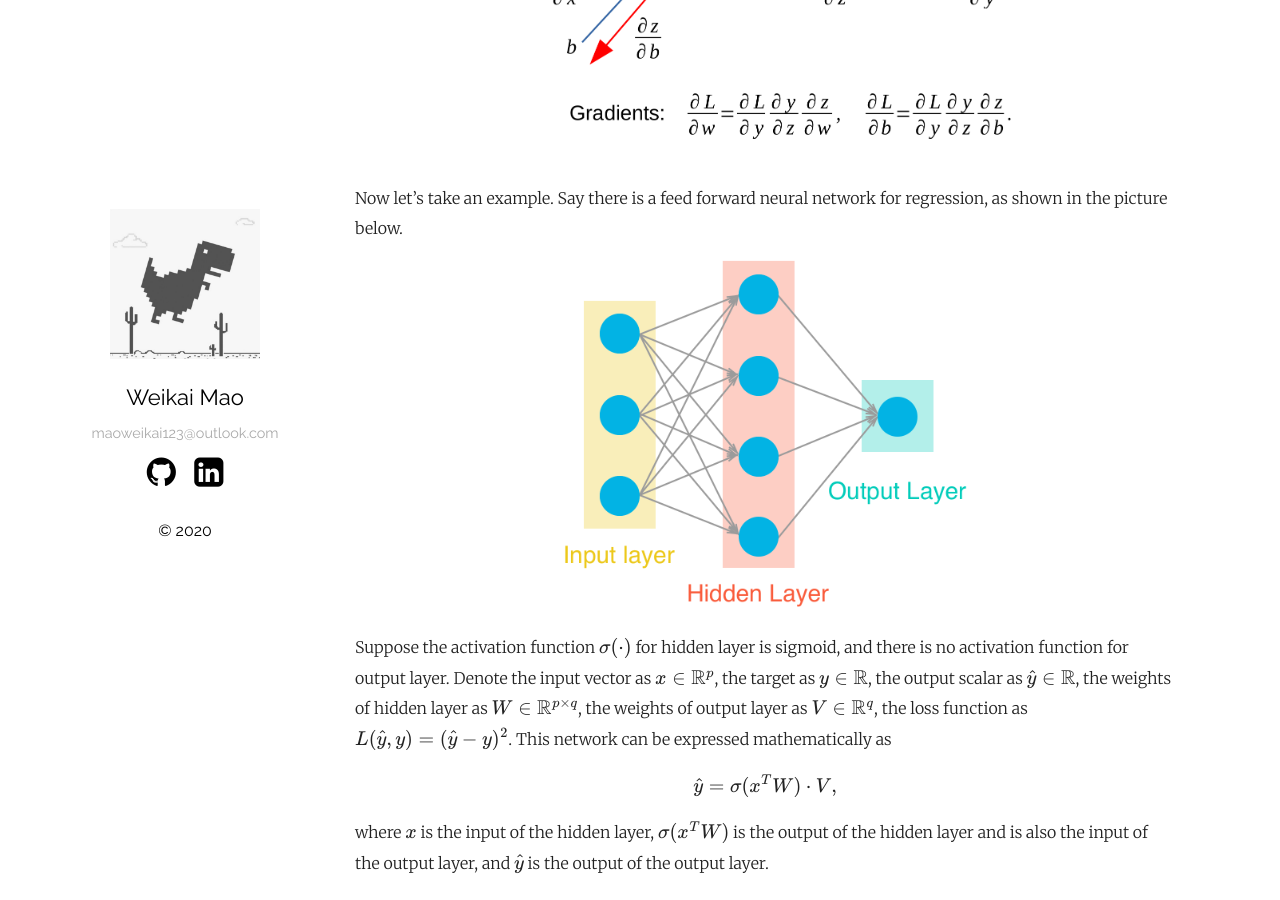
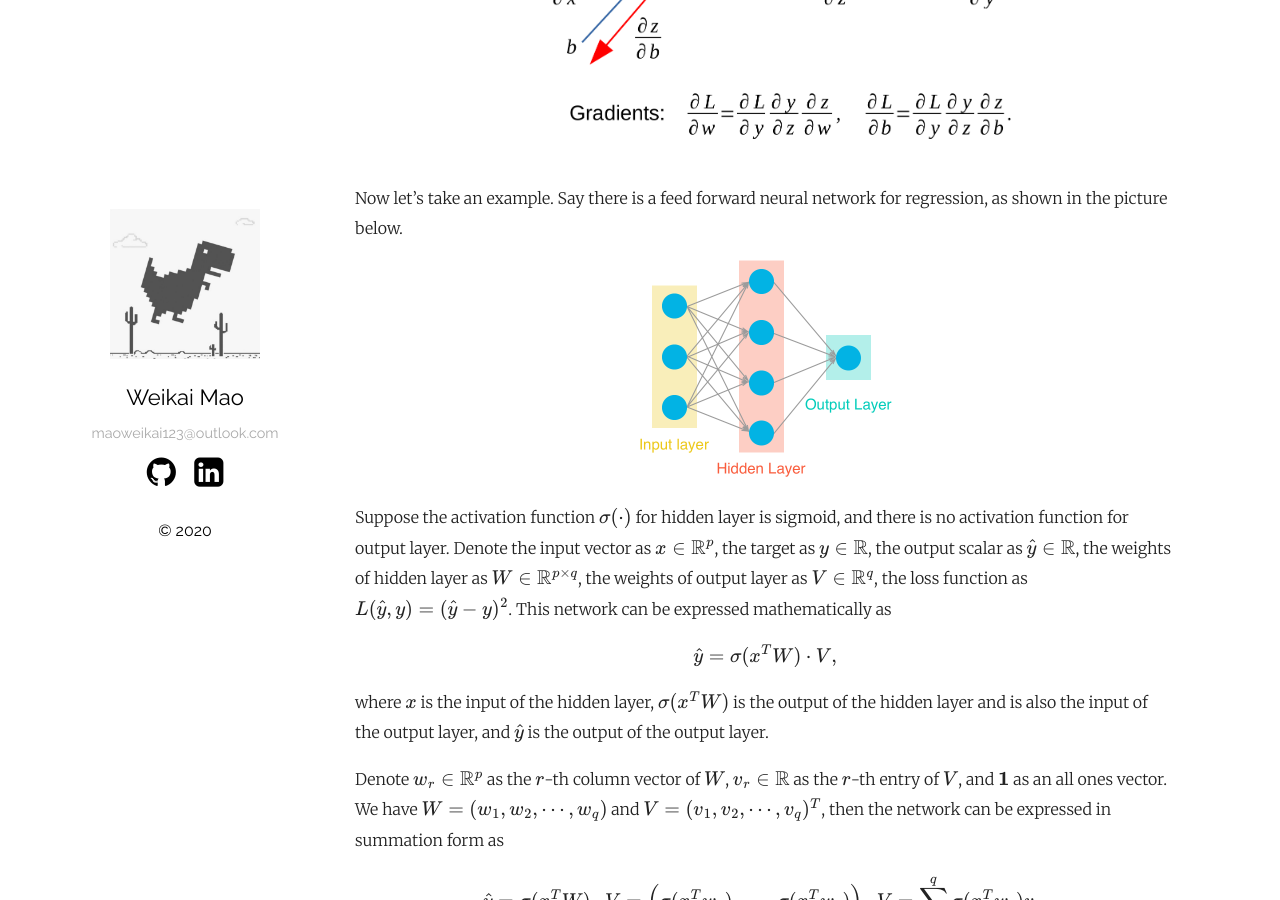
Before and after one commit to WalkerMao/walkermao.github.io, a Jekyll site: the page built from _posts/2020-03-20-Training-NNs.md, in a window 1280 px wide and 900 px high, scrolled down 1484 px. Built offline with Jekyll 4.4.1, drawn with Linux system fonts in a browser that asks for light colours; formulas are drawn with MathJax 3; comment, search, counter and statistics services are not loaded.

Commit message:
edit image scale

```diff
--- a/_posts/2020-03-20-Training-NNs.md
+++ b/_posts/2020-03-20-Training-NNs.md
@@ -58,7 +58,7 @@ The solution to computing the gradient is an algorithm called error **backpropag
 
 Now let's take an example. Say there is a feed forward neural network for regression, as shown in the picture below.
 
-<div style="text-align: center"> <img src="/pictures/neural_network_example_2.png" alt="Grid Search and Random Search" style="zoom:40%;" /> </div>
+<div style="text-align: center"> <img src="/pictures/neural_network_example_2.png" alt="Grid Search and Random Search" style="zoom:25%;" /> </div>
 
 Suppose the activation function $$\sigma(\cdot)$$ for hidden layer is sigmoid, and there is no activation function for output layer. Denote the input vector as $$x\in\mathbb{R}^{p}$$, the target as $$y\in\mathbb{R}$$, the output scalar as $$\hat{y}\in\mathbb{R}$$, the weights of hidden layer as $W\in\mathbb{R}^{p \times q}$, the weights of output layer as $$V\in\mathbb{R}^{q}$$, the loss function as $$L(\hat{y},y)=(\hat{y}-y)^2$$. This network can be expressed mathematically as
 
```
